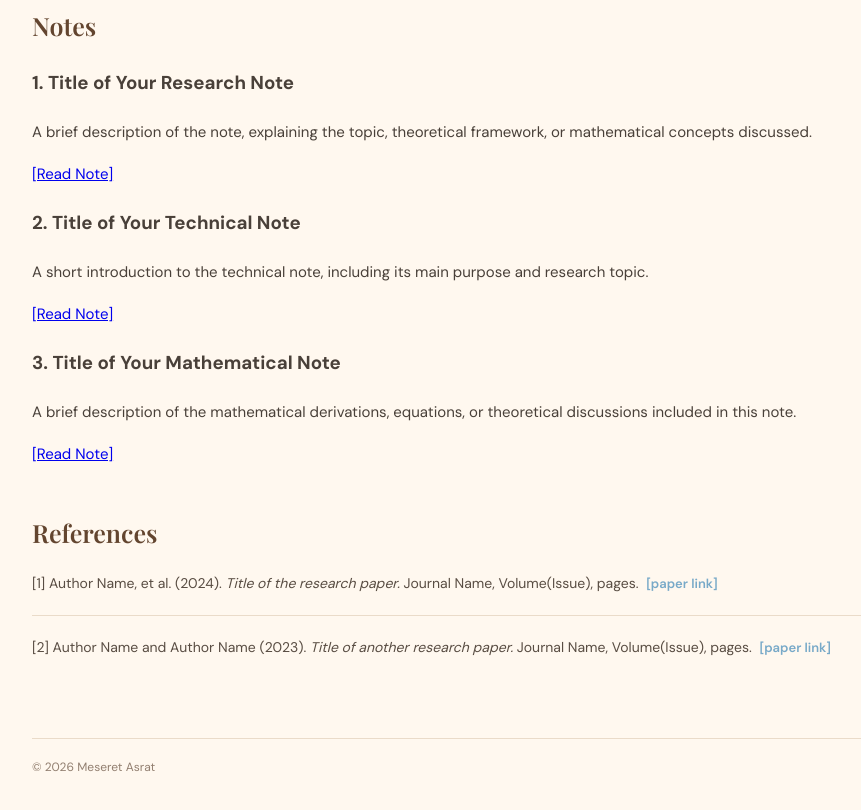
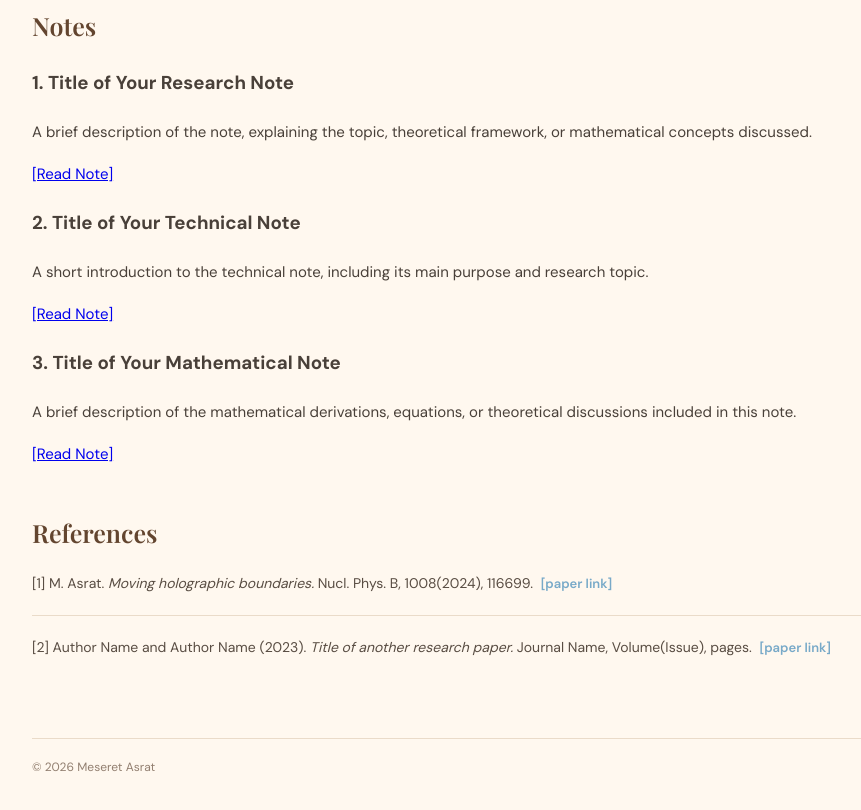
Before and after one commit to ftithe/ftithe.github.io, a plain HTML site: page index.html in a window 1280 px wide. Shown: the part 1189-1999 px from the top of the page, without its empty margins (188-1049 px from the left). Drawn offline with nearby package versions, Linux system fonts and the light colour scheme.

Commit message:
Update index.html

```diff
--- a/index.html
+++ b/index.html
@@ -441,10 +441,10 @@ discussions included in this note.
 
     <div class="reference" id="ref1">
         <p class="reference-info">
-            [1] Author Name, et al. (2024).
-            <em>Title of the research paper.</em>
-            Journal Name, Volume(Issue), pages.
-            <a href="https://doi.org/xxxxx" target="_blank">
+            [1] M. Asrat.
+            <em>Moving holographic boundaries.</em>
+            Nucl. Phys. B, 1008(2024), 116699.
+            <a href="https://doi.org/10.1016/j.nuclphysb.2024.116699" target="_blank">
                 [paper link]
             </a>
         </p>
```
